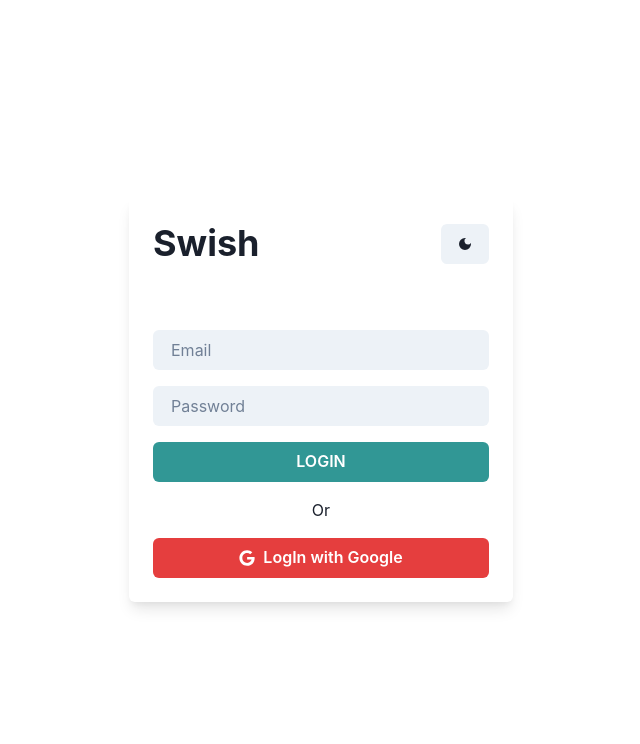
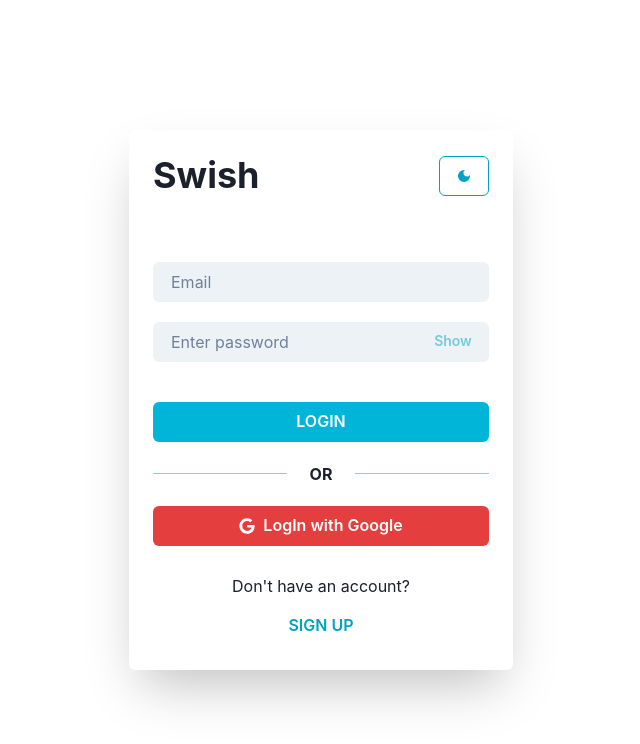
Before and after one commit to jb-moya/Swish--ToDoApp, a React (Vite) app: page /auth in a window 1280 px wide. Shown: the top 744 px of the page, without its empty margins (319-959 px from the left). Built offline with nearby package versions, Linux system fonts and the light colour scheme.

Commit message:
auth page complete

```diff
--- a/package.json
+++ b/package.json
@@ -13,6 +13,7 @@
     "@chakra-ui/react": "^2.8.2",
     "@emotion/react": "^11.11.4",
     "@emotion/styled": "^11.11.5",
+    "formik": "^2.4.6",
     "framer-motion": "^11.2.13",
     "react": "^18.3.1",
     "react-dom": "^18.3.1",
--- a/src/App.jsx
+++ b/src/App.jsx
@@ -2,15 +2,54 @@
 import Home from "./pages/Home";
 import Authentication from "./pages/Authentication";
 import Navbar from "./components/NavBar";
+import { useColorMode, Box } from "@chakra-ui/react";
 
 function App() {
+    const { colorMode } = useColorMode();
+
+    const lightGradient = `
+    linear-gradient(
+      175deg,
+      hsl(185deg 69% 82%) 0%,
+      hsl(185deg 69% 80%) 20%,
+      hsl(185deg 69% 78%) 29%,
+      hsl(186deg 69% 76%) 36%,
+      hsl(186deg 69% 74%) 43%,
+      hsl(186deg 70% 71%) 50%,
+      hsl(186deg 69% 69%) 57%,
+      hsl(186deg 69% 67%) 64%,
+      hsl(186deg 69% 65%) 71%,
+      hsl(186deg 69% 63%) 80%,
+      hsl(186deg 69% 60%) 100%
+    )
+  `;
+
+    const darkGradient = `
+    linear-gradient(
+      175deg,
+      hsl(200deg 50% 30%) 0%,
+      hsl(200deg 50% 28%) 20%,
+      hsl(200deg 50% 26%) 29%,
+      hsl(200deg 50% 24%) 36%,
+      hsl(200deg 50% 22%) 43%,
+      hsl(200deg 50% 20%) 50%,
+      hsl(200deg 50% 18%) 57%,
+      hsl(200deg 50% 16%) 64%,
+      hsl(200deg 50% 14%) 71%,
+      hsl(200deg 50% 12%) 80%,
+      hsl(200deg 50% 10%) 100%
+    )
+  `;
+
+    const gradient = colorMode === "light" ? lightGradient : darkGradient;
+
     return (
-        <>
+        <Box minH="100vh">
             <Routes>
                 <Route path="/" element={<Home />} />
                 <Route path="/auth" element={<Authentication />} />
             </Routes>
-        </>
+        </Box>
     );
 }
 
--- /dev/null
+++ b/src/components/AuthForm.jsx
@@ -0,0 +1,169 @@
+import React, { useEffect, useState } from "react";
+import {
+    Box,
+    Input,
+    Button,
+    Flex,
+    Text,
+    VStack,
+    LightMode,
+    InputGroup,
+    InputRightElement,
+} from "@chakra-ui/react";
+import PropTypes from "prop-types";
+import { FaGoogle } from "react-icons/fa";
+
+const PasswordInput = ({ showPassword, setShowPassword, input, setInput }) => {
+    return (
+        <InputGroup key={showPassword} size="md">
+            <Input
+                required
+                pr="4.5rem"
+                type={showPassword ? "text" : "password"}
+                placeholder="Enter password"
+                value={input}
+                variant="filled"
+                mb={5}
+                onChange={(e) => setInput(e.target.value)}
+            />
+            <InputRightElement width="4.5rem">
+                <Button
+                    opacity={0.5}
+                    h="1.75rem"
+                    variant={"ghost"}
+                    size="sm"
+                    onClick={setShowPassword}
+                >
+                    {showPassword ? "Hide" : "Show"}
+                </Button>
+            </InputRightElement>
+        </InputGroup>
+    );
+};
+
+PasswordInput.propTypes = {
+    showPassword: PropTypes.bool.isRequired,
+    setShowPassword: PropTypes.func.isRequired,
+    input: PropTypes.string.isRequired,
+    setInput: PropTypes.func.isRequired,
+};
+
+const AuthForm = () => {
+    const [isLogin, setIsLogin] = useState(true);
+    const [showPassword, setShowPassword] = useState({
+        password: false,
+        confirmPassword: false,
+    });
+    const [inputs, setInputs] = useState({
+        email: "",
+        password: "",
+        confirmPassword: "",
+    });
+
+    useEffect(() => {
+        console.log("inputs", inputs);
+    }, [inputs]);
+
+    const handleAuth = () => {
+        console.log("handleAuth");
+
+        if (!isLogin && inputs.password !== inputs.confirmPassword) {
+            alert("Passwords do not match");
+            return;
+        }
+
+        console.log("success", inputs);
+    };
+
+    return (
+        <>
+            <form onSubmit={handleAuth}>
+                <Input
+                    id="email"
+                    required
+                    placeholder="Email"
+                    type="email"
+                    value={inputs.email}
+                    onChange={(e) =>
+                        setInputs({ ...inputs, email: e.target.value })
+                    }
+                    variant="filled"
+                    mb={5}
+                />
+
+                <PasswordInput
+                    id="password"
+                    showPassword={showPassword.password}
+                    setShowPassword={() =>
+                        setShowPassword({
+                            ...showPassword,
+                            password: !showPassword.password,
+                        })
+                    }
+                    input={inputs.password}
+                    setInput={(e) => setInputs({ ...inputs, password: e })}
+                />
+
+                {!isLogin && (
+                    <PasswordInput
+                        showPassword={showPassword.confirmPassword}
+                        setShowPassword={() =>
+                            setShowPassword({
+                                ...showPassword,
+                                confirmPassword: !showPassword.confirmPassword,
+                            })
+                        }
+                        input={inputs.confirmPassword}
+                        setInput={(e) =>
+                            setInputs({ ...inputs, confirmPassword: e })
+                        }
+                    />
+                )}
+                <Button size="md" width="full" mt={5} type="submit">
+                    {isLogin ? "LOGIN" : "SIGN UP"}
+                </Button>
+                <Flex alignItems={"center"} justifyItems={"center"} my={5}>
+                    <Box flex={2} h={"1px"} bg="teal.500" opacity={0.5} />
+                    <Text flex={1} textAlign="center" fontWeight="bold">
+                        OR
+                    </Text>
+                    <Box flex={2} h={"1px"} bg="teal.500" opacity={0.5} />
+                </Flex>
+                <LightMode>
+                    <Button
+                        colorScheme="red"
+                        align="center"
+                        size="md"
+                        width="full"
+                        textAlign="center"
+                        alignItems={"center"}
+                    >
+                        <FaGoogle />
+                        <Text ml={2}>LogIn with Google</Text>
+                    </Button>
+                </LightMode>
+                <VStack mt={7}>
+                    <Text>
+                        {isLogin
+                            ? "Don't have an account?"
+                            : "Already have an account?"}
+                    </Text>
+                    <Button
+                        p={0}
+                        variant="ghost"
+                        align="center"
+                        size="md"
+                        width="full"
+                        textAlign="center"
+                        alignItems={"center"}
+                        onClick={() => setIsLogin(!isLogin)}
+                    >
+                        <Text>{isLogin ? "SIGN UP" : "LOGIN"}</Text>
+                    </Button>
+                </VStack>
+            </form>
+        </>
+    );
+};
+
+export default AuthForm;
--- a/src/main.jsx
+++ b/src/main.jsx
@@ -4,11 +4,28 @@
 import App from "./App.jsx";
 import { BrowserRouter } from "react-router-dom";
 import "./index.css";
+import { extendTheme, baseTheme, withDefaultColorScheme } from "@chakra-ui/react";
+
+const theme = extendTheme(
+    {
+        colors: {
+            brand: baseTheme.colors.cyan,
+        },
+        components: {
+            Alert: {
+                defaultProps: {
+                    colorScheme: "blue",
+                },
+            },
+        },
+    },
+    withDefaultColorScheme({ colorScheme: "brand" })
+);
 
 ReactDOM.createRoot(document.getElementById("root")).render(
     <React.StrictMode>
         <BrowserRouter>
-            <ChakraProvider>
+            <ChakraProvider theme={theme}>
                 <App />
             </ChakraProvider>
         </BrowserRouter>
--- a/src/pages/Authentication.jsx
+++ b/src/pages/Authentication.jsx
@@ -5,40 +5,29 @@
     Box,
     Flex,
     Heading,
-    Input,
     Button,
-    Text,
-    Divider,
-    IconButton,
     VStack,
-    HStack,
     useColorMode,
 } from "@chakra-ui/react";
-import { FaFacebook, FaTwitter, FaGoogle } from "react-icons/fa";
 import { MdDarkMode, MdOutlineLightMode } from "react-icons/md";
+import AuthForm from "../components/AuthForm";
 
 const Authentication = () => {
     const { colorMode, toggleColorMode } = useColorMode();
 
     return (
         <>
-            <Flex
-                align="center"
-                justify="center"
-                height="100vh"
-                // bgGradient="linear(to-r, purple.500, blue.500)"
-            >
+            <Flex align="center" justify="center" height="100vh">
                 <Box
-                    // bg="white"
                     p={6}
                     rounded="md"
                     width="sm"
-                    boxShadow="lg"
+                    boxShadow="2xl"
                     textAlign="center"
                 >
                     <Flex mb={16} align="center" justify="space-between">
                         <Heading>Swish</Heading>
-                        <Button onClick={toggleColorMode}>
+                        <Button variant={"outline"} onClick={toggleColorMode}>
                             {colorMode === "light" ? (
                                 <MdDarkMode />
                             ) : (
@@ -47,27 +36,7 @@
                         </Button>
                     </Flex>
                     <VStack spacing={4} align="stretch">
-                        <Input placeholder="Email" variant="filled" />
-                        <Input
-                            placeholder="Password"
-                            type="password"
-                            variant="filled"
-                        />
-                        <Button colorScheme="teal" size="md" width="full">
-                            LOGIN
-                        </Button>
-                        <Text>Or</Text>
-                        <Button
-                            colorScheme="red"
-                            align="center"
-                            size="md"
-                            width="full"
-                            textAlign="center"
-                            alignItems={"center"}
-                        >
-                            <FaGoogle />
-                            <Text ml={2}>LogIn with Google</Text>
-                        </Button>
+                        <AuthForm />
                     </VStack>
                 </Box>
             </Flex>
```
Also changed, not shown: 1 other file (tests, documents, lock files or other folders).
